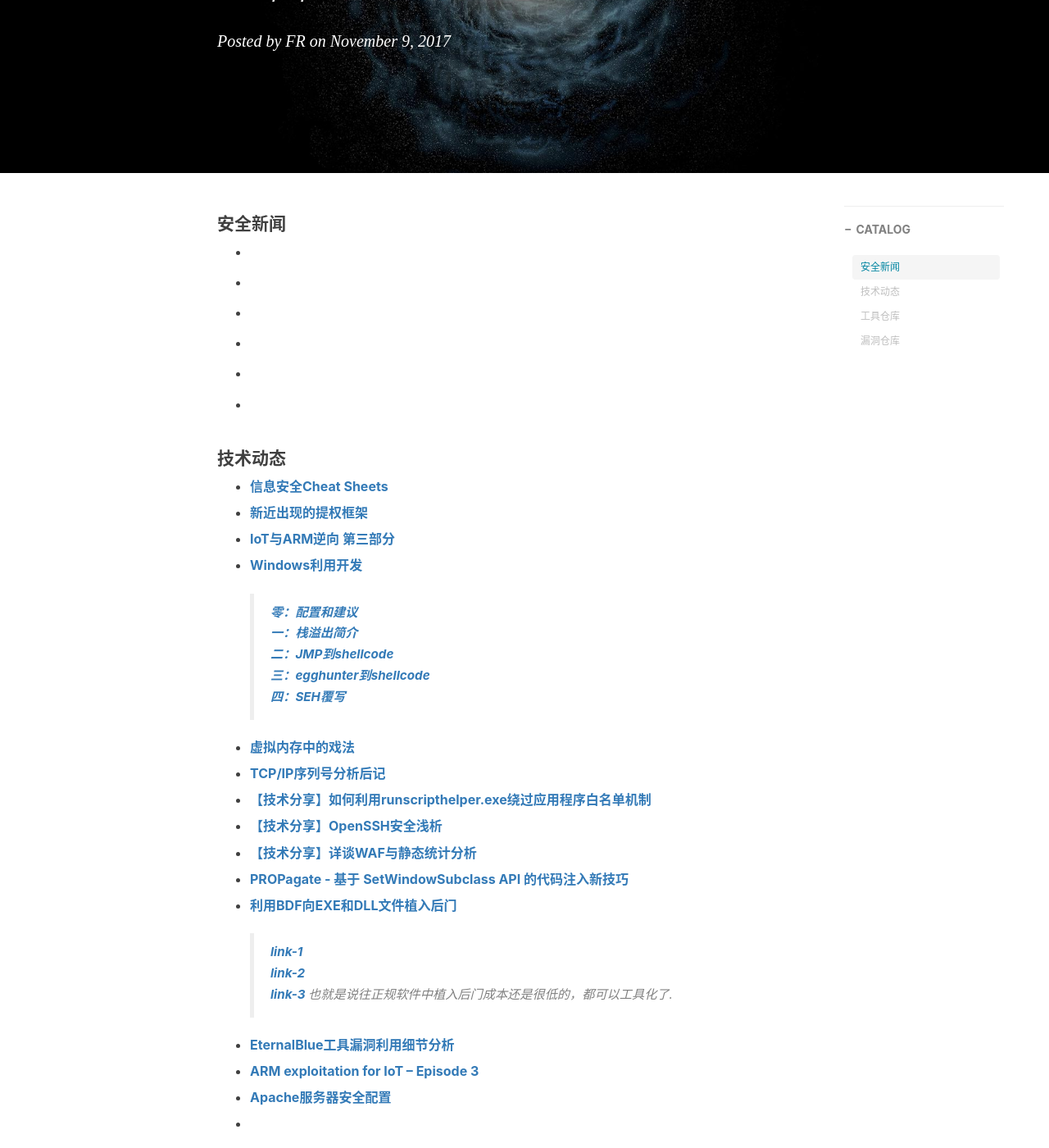
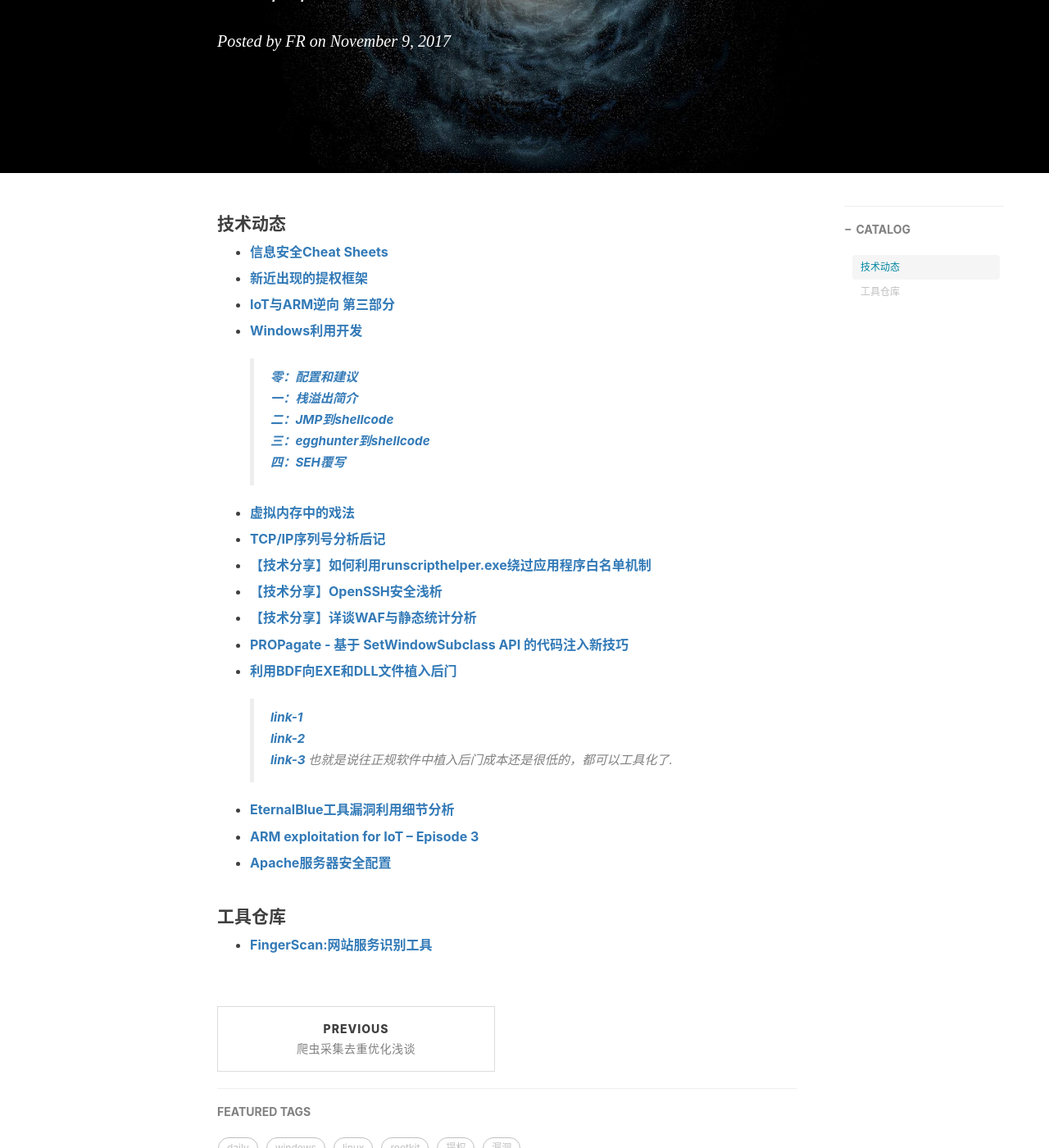
Before and after one commit to flankeraptor/flankeraptor.github.io, a Jekyll site: the page built from _posts/2017-11-09-03-20171109-安全动态.md, in a window 1280 px wide and 1400 px high, scrolled down 312 px. Shown: the whole window at 82% size. Built offline with Jekyll 4.4.1, drawn with Linux system fonts in a browser that asks for light colours; nearby versions of some CDN libraries; comment, search, counter and statistics services are not loaded.

Commit message:
Update 2017-11-09-03-20171109-安全动态.md

```diff
--- a/_posts/2017-11-09-03-20171109-安全动态.md
+++ b/_posts/2017-11-09-03-20171109-安全动态.md
@@ -11,19 +11,6 @@ tags:
     - 提权
     - windows exploit
 ---
-#### 安全新闻
-- **[]()**
-
-- **[]()**
-
-- **[]()**
-
-- **[]()**
-
-- **[]()**
-
-- **[]()**
-
 #### 技术动态
 - **[信息安全Cheat Sheets](https://www.cybrary.it/0p3n/infosec-cheat-sheets/)**
 
@@ -62,26 +49,5 @@ tags:
 
 - **[Apache服务器安全配置](http://foreversong.cn/archives/789)**
 
-- **[]()**
-
 #### 工具仓库
 - **[FingerScan:网站服务识别工具](https://www.sec-wiki.com/news/short/1015747609)**
-
-- **[]()**
-
-- **[]()**
-
-- **[]()**
-
-- **[]()**
-
-#### 漏洞仓库
-- **[]()**
-
-- **[]()**
-
-- **[]()**
-
-- **[]()**
-
-- **[]()**
```
